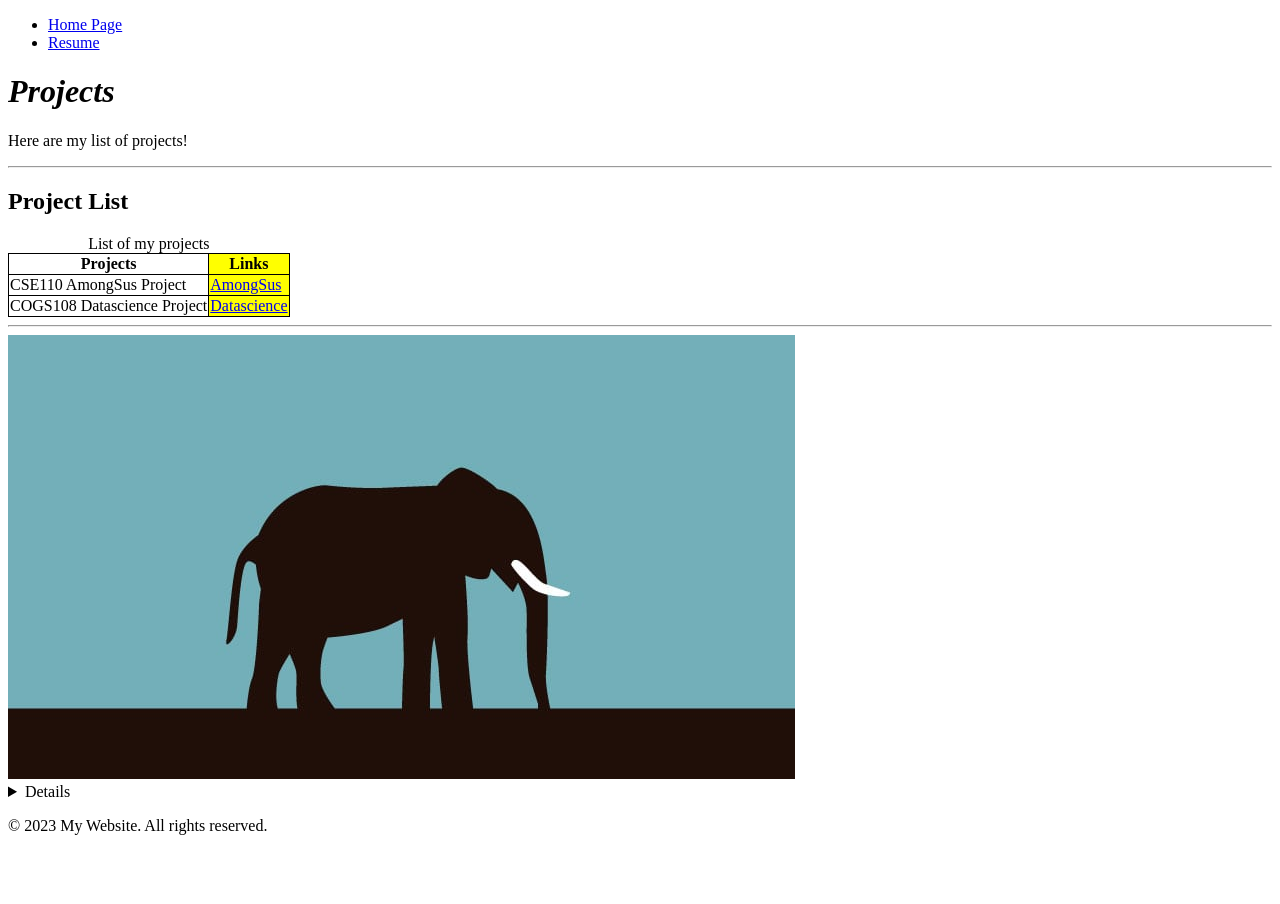
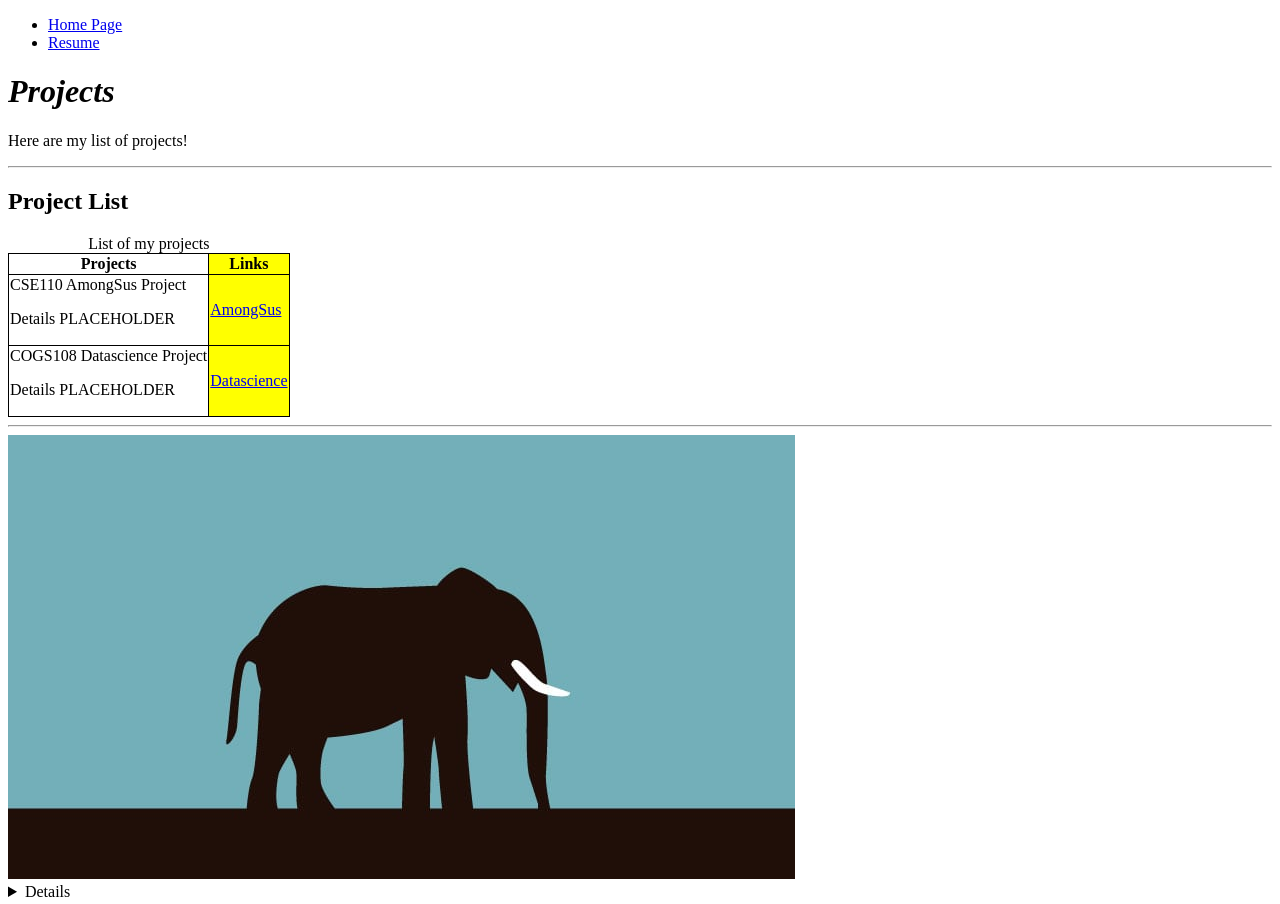
Before and after one commit to AungKyaw321/hw2_134b, a plain HTML site: page pages/projects.html in a window 1280 px wide. Shown: the top 904 px of the page. Before the commit the page ends 851 px from the top, so only its background shows below. Drawn offline with Linux system fonts and the light colour scheme.

Commit message:
another_iteration

```diff
--- a/pages/projects.html
+++ b/pages/projects.html
@@ -44,7 +44,10 @@
           <th>Links</th>
         </tr>
         <tr>
-          <td>CSE110 AmongSus Project</td>
+          <td>
+            CSE110 AmongSus Project
+            <p>Details PLACEHOLDER</p>
+          </td>
           <td>
             <a
               href="https://github.com/cse110-fa22-group23/cse110-fa22-group23"
@@ -54,7 +57,10 @@
           </td>
         </tr>
         <tr>
-          <td>COGS108 Datascience Project</td>
+          <td>
+            COGS108 Datascience Project
+            <p>Details PLACEHOLDER</p>
+          </td>
           <td>
             <a href="https://github.com/COGS108/Group_006-Fa22">
               Datascience
@@ -75,7 +81,7 @@
       </picture>
       <details>
         <summary>Details</summary>
-        Random Image
+        Placeholder Image
       </details>
     </div>
     <footer>
```
Also changed, not shown: index.html (+2 -4 lines), pages/resumes.html (+1 -1 lines).
